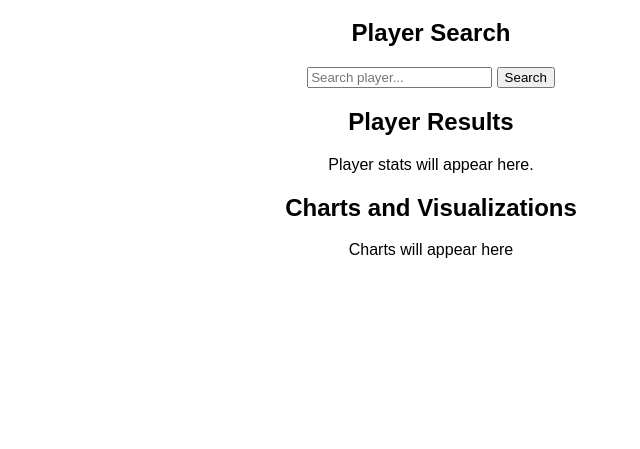
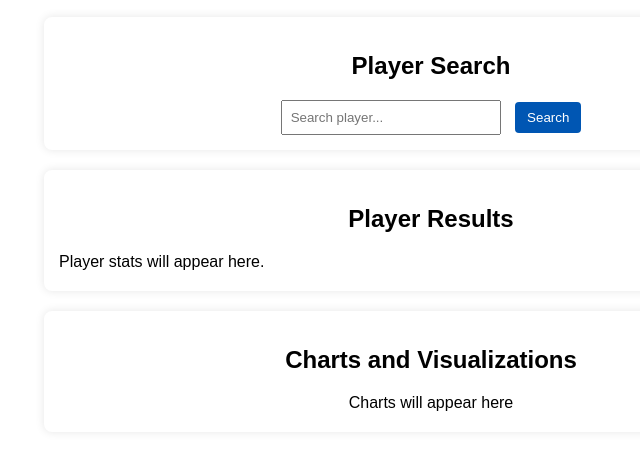
Before and after one commit to ZackLittell/ValoMetrics, a plain HTML site: page frontend/index.html in a window 1280 px wide. Shown: the part 61-510 px from the top of the page, without its empty margins (209-849 px from the left). Drawn offline with Linux system fonts and the light colour scheme.

Commit message:
Styled UI

```diff
--- a/frontend/style.css
+++ b/frontend/style.css
@@ -1,4 +1,51 @@
 body {
-    font-family: Arial;
+    font-family: Arial, sans-serif;
+    text-align: center;
+    margin: 20px;
+    background-color: white;
+}
+
+h1 {
+    margin-bottom: 20px;
+}
+
+section {
+    margin: 20px auto;
+    padding: 15px;
+    width: 60%;
+    background-color: white;
+    border-radius: 8px;
+    box-shadow: 0 0 10px rgba(0, 0, 0, 0.1);
+}
+
+input {
+    padding: 8px;
+    width: 200px;
+    margin-right: 10px;
+}
+
+button {
+    padding: 8px 12px;
+    cursor: pointer;
+    background-color: #0056b3;
+    color: white;
+    border: none;
+    border-radius: 4px;
+}
+
+button:hover {
+    background-color: #0056b3;
+}
+
+#results {
+    margin-top: 10px;
+    text-align: left;
+}
+
+#results h2 {
     text-align: center;
 }
+
+p {
+    margin: 5px 0;
+}
```
